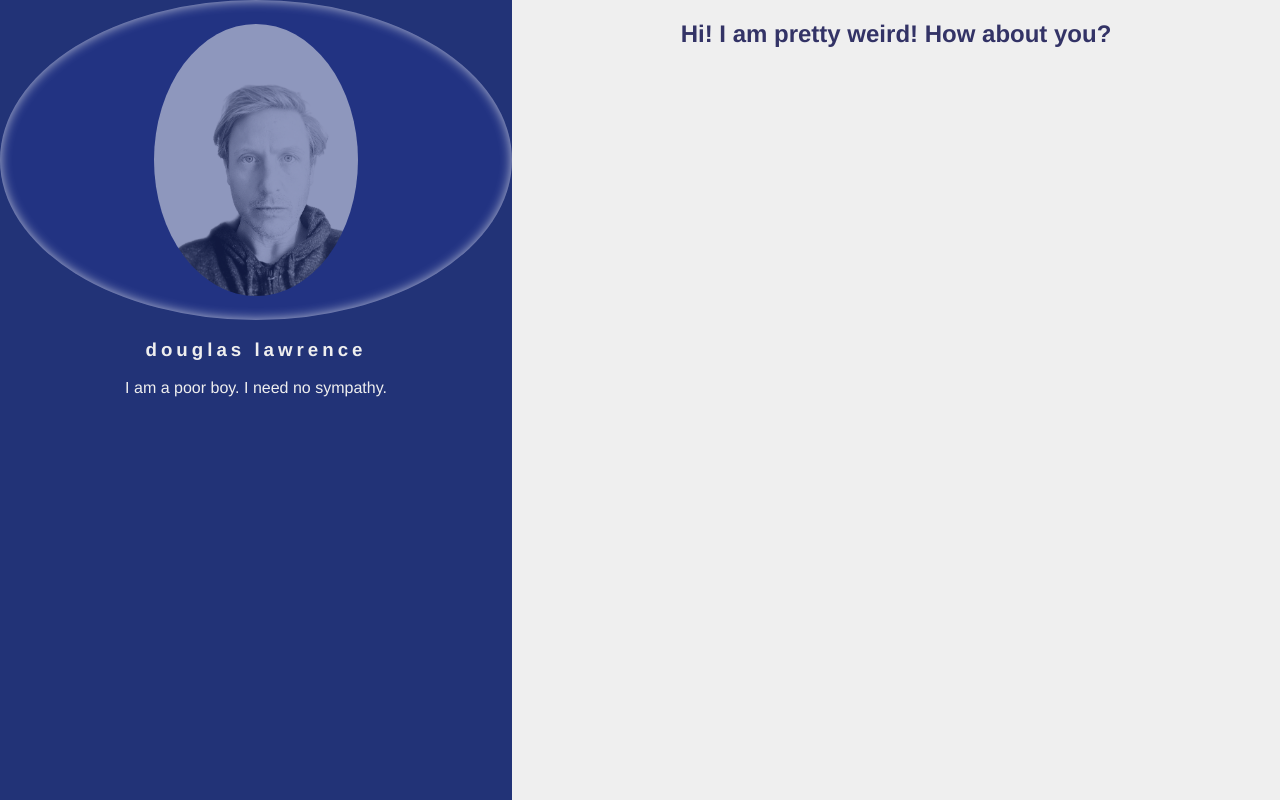
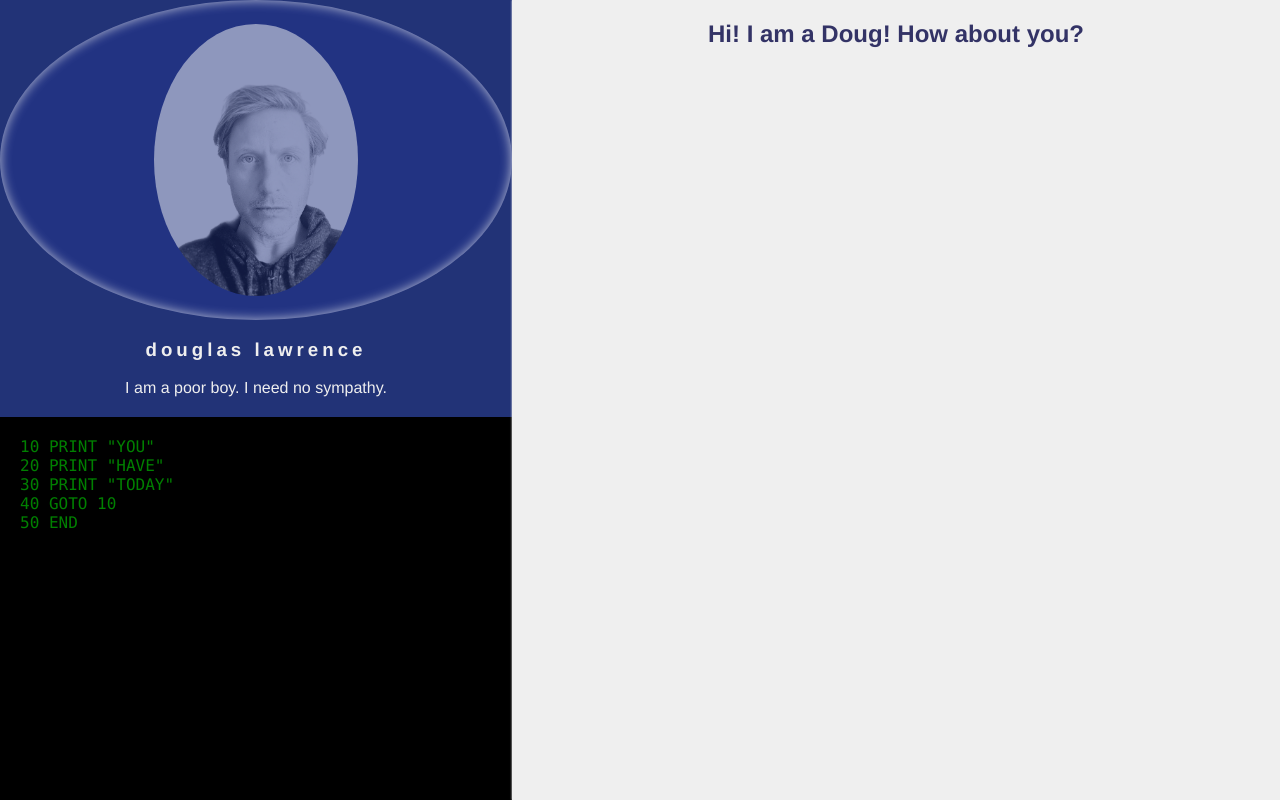
Before and after one commit to lawrend/urban-waddle-djl, a React (Create React App) app: page / in a window 1280 px wide. Built offline with nearby package versions, Linux system fonts and the light colour scheme.

Commit message:
added code container and code

```diff
--- /dev/null
+++ b/src/components/Code.js
@@ -0,0 +1,19 @@
+import React, {Component} from 'react';
+
+export default class Code extends Component {
+  render() {
+    return (
+      <div className="code-text">
+        <code>10 PRINT "YOU"</code>
+        <br/>
+        <code>20 PRINT "HAVE"</code>
+        <br/>
+        <code>30 PRINT "TODAY"</code>
+        <br/>
+        <code>40 GOTO 10</code>
+        <br/>
+        <code>50 END</code>
+      </div>
+    );
+  }
+}
--- a/src/components/IntroBox.js
+++ b/src/components/IntroBox.js
@@ -1,6 +1,6 @@
 import React, {Component} from 'react';
 
 export default props => (
-  <div className='intro-text'><h2>Hi! I am pretty weird! How about you?</h2>
+  <div className='intro-text'><h2>Hi! I am a Doug! How about you?</h2>
   </div>
 )
--- /dev/null
+++ b/src/containers/CodeContainer.js
@@ -0,0 +1,12 @@
+import React, {Component} from 'react';
+import Code from '../components/Code.js';
+
+export default class CodeContainer extends Component {
+  render() {
+    return (
+      <div class="code-container">
+        <Code />
+      </div>
+      );
+  }
+}
--- a/src/containers/LeftTop.js
+++ b/src/containers/LeftTop.js
@@ -1,6 +1,7 @@
 import React, {Component} from 'react';
 import PortraitContainer from './pictures/PortraitContainer.js';
 import BioBox from '../components/BioBox.js';
+import CodeContainer from './CodeContainer.js';
 import'../css/left-top.css';
 
 class LeftTop extends Component {
@@ -9,6 +10,7 @@ class LeftTop extends Component {
       <div className='left-top'>
         <PortraitContainer />
         <BioBox />
+        <CodeContainer />
       </div>
     )
   }
--- a/src/containers/pictures/PortraitContainer.js
+++ b/src/containers/pictures/PortraitContainer.js
@@ -5,7 +5,7 @@ class PortraitContainer extends Component {
   render() {
     return (
       <div className='portrait-container'>
-        <img className = 'portrait' src={portrait} />
+        <img className = 'portrait' src={portrait} alt="a doofus"/>
       </div>
     )
   }
--- a/src/css/left-top.css
+++ b/src/css/left-top.css
@@ -36,6 +36,16 @@
 
 .bio-text-title {
   letter-spacing: 4px;
+}
 
+.code-container {
+  margin-top: 20px;
+  background-color: black;
+  height: 100%;
+  text-align: left;
+}
 
+.code-text {
+  margin: 20px;
+  color: green;
 }
--- a/src/css/right-bottom.css
+++ b/src/css/right-bottom.css
@@ -5,8 +5,7 @@
   background-color: #efefef;
   height: 100%;
   text-align: center;
-  /* box-shadow: 5px 5px 22px; */
-  /* box-shadow: -14px -10px 22px #fefefe; */
+  box-shadow: 0px 0px 2px 0px #fefefe;
 }
 
 .intro-text {
```
